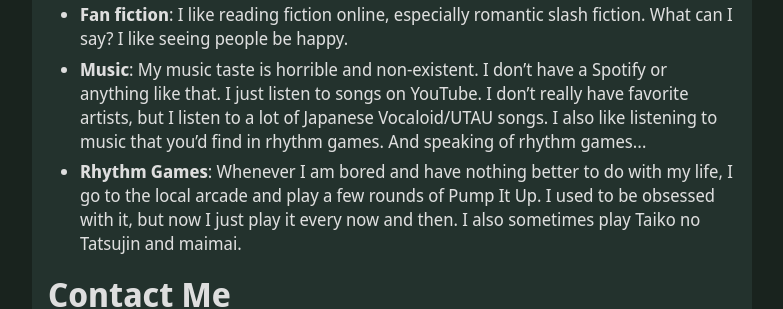
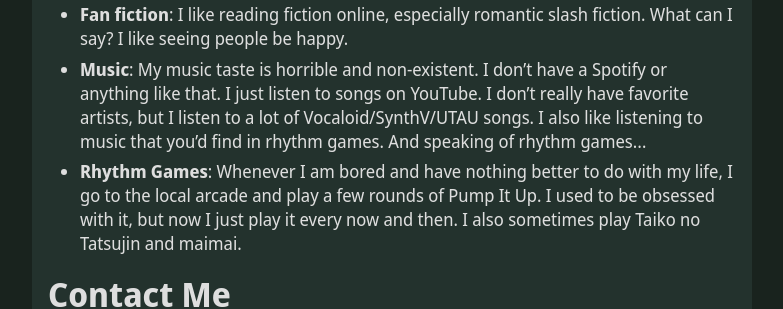
Before and after one commit to SanguineChameleon/sanguinechameleon.github.io, a Jekyll site: the page built from _posts/2025-06-02-leon.md, in a window 1280 px wide. Shown: the part 1703-2012 px from the top of the page, without its empty margins (248-1031 px from the left). Built offline with Jekyll 4.4.1, drawn with Linux system fonts in a browser that asks for light colours.

Commit message:
Japanese Vocaloid/UTAU -> Vocaloid/SynthV/UTAU

```diff
--- a/_posts/2025-06-02-leon.md
+++ b/_posts/2025-06-02-leon.md
@@ -63,7 +63,7 @@ Lastly, some things that don't warrant an entire section:
 
 - **Fan fiction**: I like reading fiction online, especially romantic slash fiction. What can I say? I like seeing people be happy.
 
-- **Music**: My music taste is horrible and non-existent. I don't have a Spotify or anything like that. I just listen to songs on YouTube. I don't really have favorite artists, but I listen to a lot of Japanese Vocaloid/UTAU songs. I also like listening to music that you'd find in rhythm games. And speaking of rhythm games...
+- **Music**: My music taste is horrible and non-existent. I don't have a Spotify or anything like that. I just listen to songs on YouTube. I don't really have favorite artists, but I listen to a lot of Vocaloid/SynthV/UTAU songs. I also like listening to music that you'd find in rhythm games. And speaking of rhythm games...
 
 - **Rhythm Games**: Whenever I am bored and have nothing better to do with my life, I go to the local arcade and play a few rounds of Pump It Up. I used to be obsessed with it, but now I just play it every now and then. I also sometimes play Taiko no Tatsujin and maimai.
 
```
